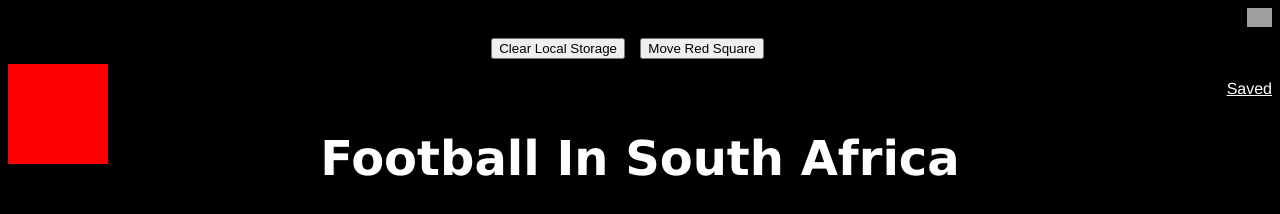
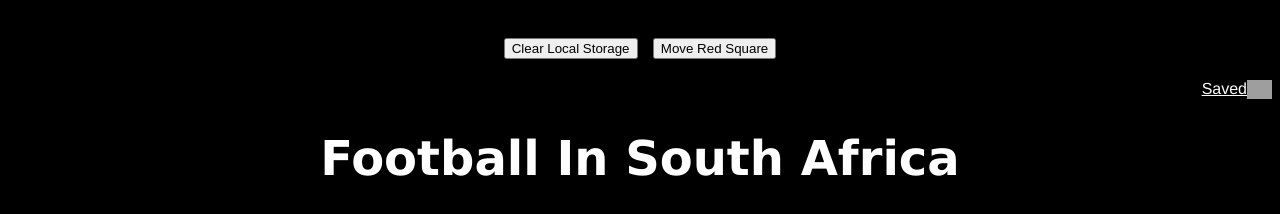
Before and after one commit to Mightybeagle/HyperionVCDeploy, a plain HTML site: page index.html in a window 1280 px wide. Shown: the top 214 px of the page. Drawn offline with nearby package versions, Linux system fonts and the light colour scheme; grey boxes are pictures that could not be loaded.

Commit message:
Update index.html

```diff
--- a/index.html
+++ b/index.html
@@ -16,7 +16,7 @@
     <button onclick="clearLocalStorage()">Clear Local Storage</button>
 
     <button id="moveRedSquare">Move Red Square</button>
-    <div id="redSquare" style="background:#ff0000;height:100px;width:100px;position:absolute;"></div>
+    <div id="redSquare"></div>
 
     <!-- Link to the 'saved for later' page -->
     <a href="saveForLater.html"><img class="bookmarkIcon"  src="https://www.svgrepo.com/show/474746/bookmark.svg" alt="bookmark"><p id="savedLink">Saved</p></a>
```
